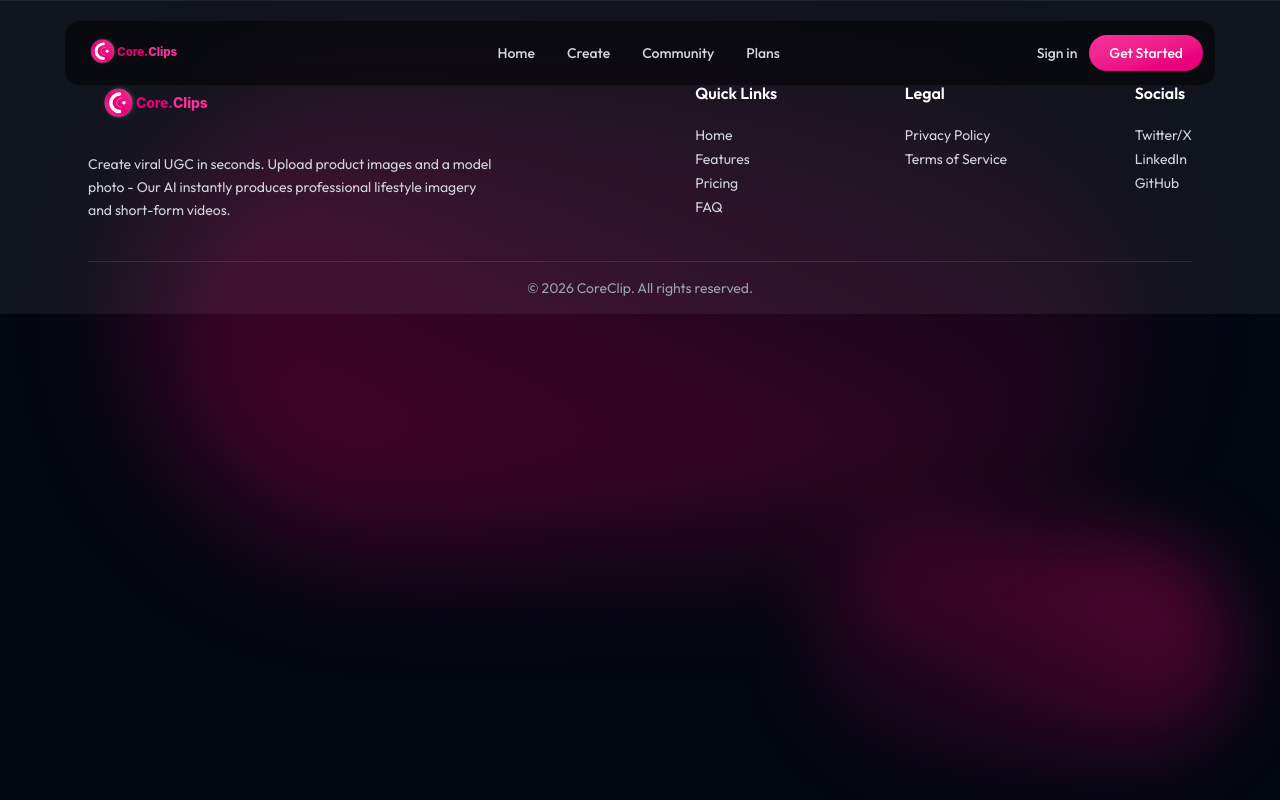
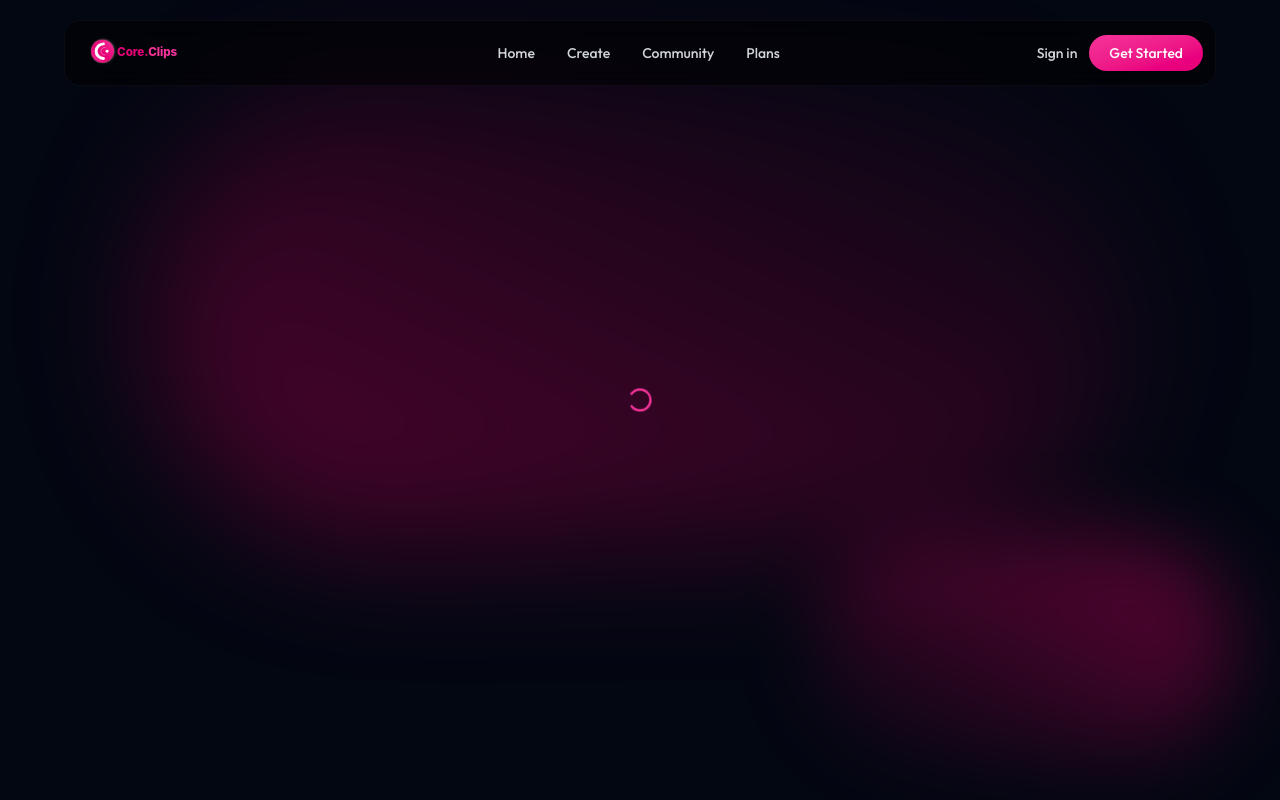
Before and after one commit to OtakuTotipotent/core-clip, a React (Vite) app in the folder client/: page /loading in a window 1280 px wide. Shown: the top 800 px of the page. Built offline with nearby package versions, Linux system fonts and the light colour scheme.

Commit message:
feat: add loading page

```diff
--- a/client/src/pages/Loading.tsx
+++ b/client/src/pages/Loading.tsx
@@ -1,5 +1,20 @@
+import { Loader2Icon } from "lucide-react";
+import { useEffect } from "react";
+
 const Loading = () => {
-  return <div></div>;
+  useEffect(() => {
+    setTimeout(() => {
+      window.location.href = "/";
+    }, 6000);
+  }, []);
+
+  return (
+    <div className="h-screen flex flex-col">
+      <div className="flex items-center justify-center flex-1">
+        <Loader2Icon className="size-7 animate-spin text-pink-500" />
+      </div>
+    </div>
+  );
 };
 
 export default Loading;
```
